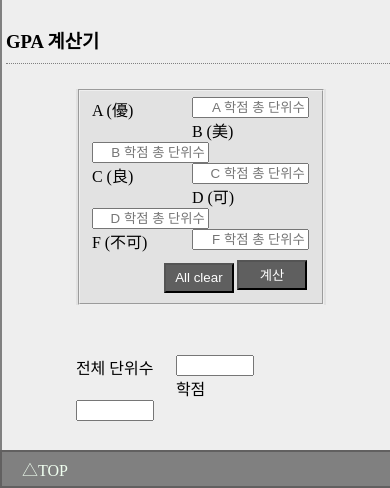
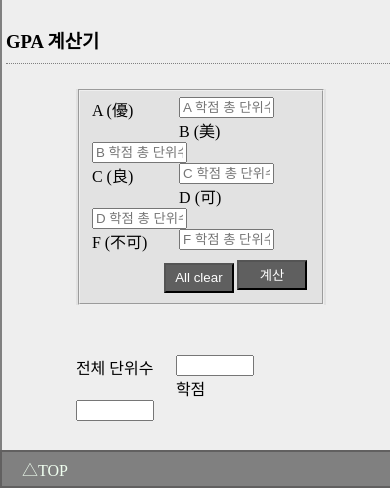
Before and after one commit to taewonb916/Practiceweb, a PHP site: page /gpacalculator.html in a window 390 px wide; the page is wider, and only the part inside the window is pictured. Shown: the part 984-1472 px from the top of that part. Run offline with PHP 8.4, Linux system fonts and the light colour scheme.

Commit message:
fifth css change

```diff
--- a/css/style.css
+++ b/css/style.css
@@ -279,11 +279,13 @@ header a:hover{
         margin: auto;
         border: none;
     }
-    #Calculator label, input{
+    #Calculator label{
         display: inline-block;
+        width: 40%;
     }
     #Calculator input{
-        width: 50%;
+        display: inline-block;
+        width: 40%;
     }
 
     #Result{
```
